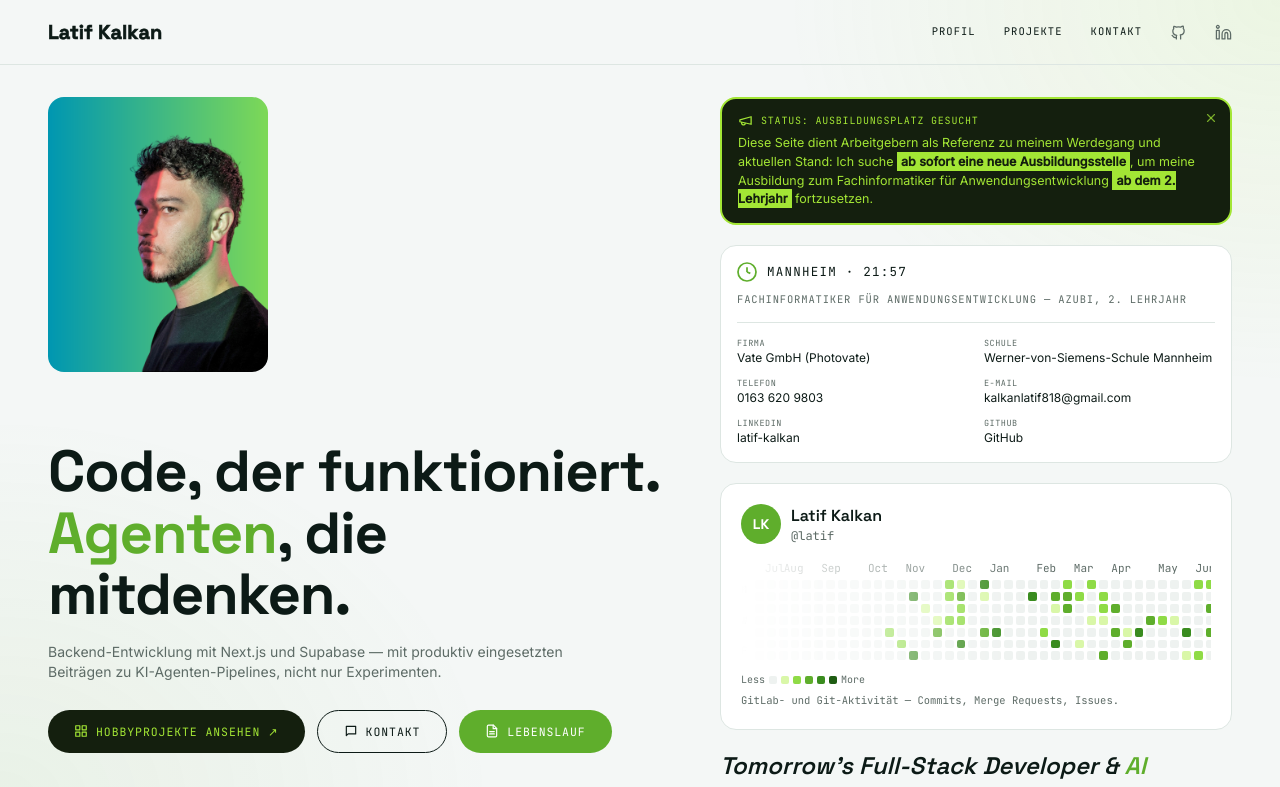
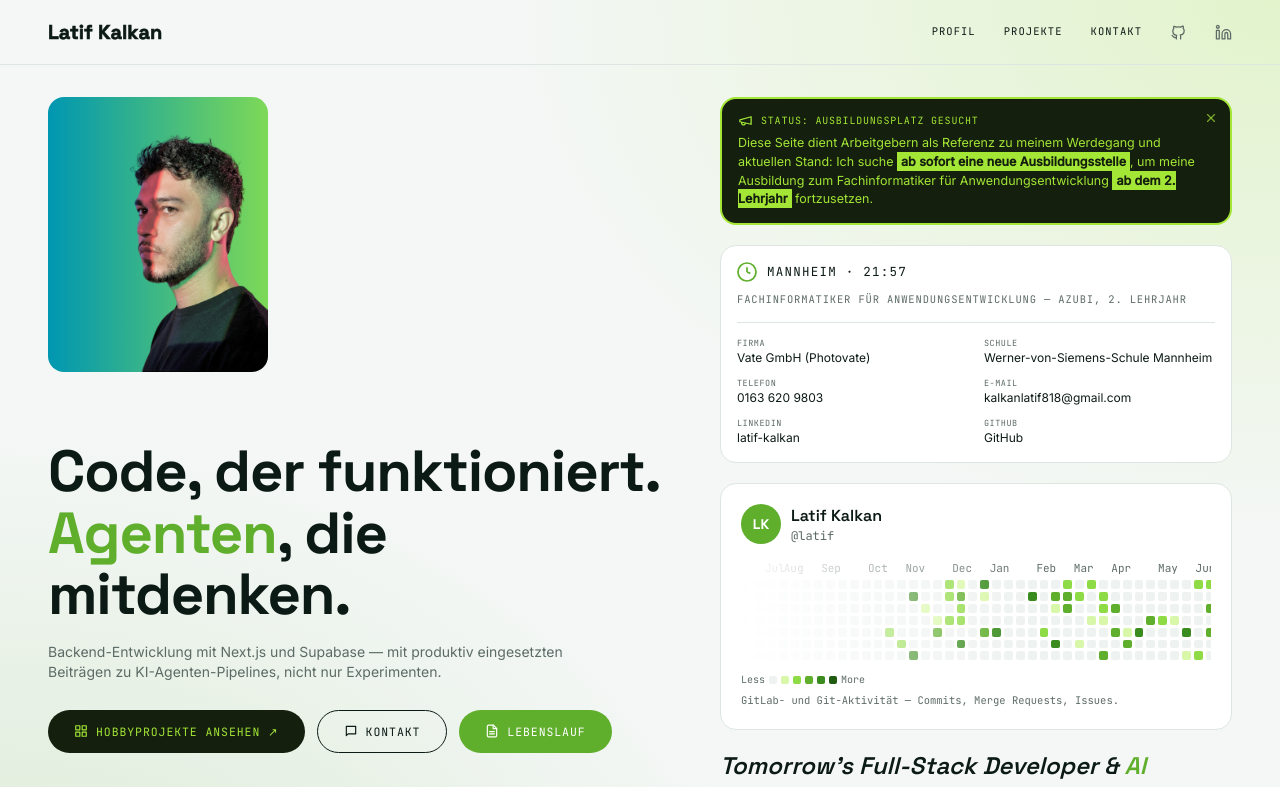
Before and after one commit to kalkanlatif/latif-portfolio, a Next.js app: page / in a window 1280 px wide. Shown: the top 787 px of the page. Built offline with nearby package versions, Linux system fonts and the light colour scheme; no server answers.

Commit message:
style: make background gradient bigger and more visible across full page

```diff
--- a/src/app/globals.css
+++ b/src/app/globals.css
@@ -29,9 +29,11 @@
 body {
   background-color: var(--color-page);
   background-image:
-    radial-gradient(ellipse 900px 700px at 100% 0%, rgba(163, 230, 53, 0.1) 0%, transparent 55%),
-    radial-gradient(ellipse 900px 700px at 0% 100%, rgba(95, 174, 44, 0.08) 0%, transparent 55%);
-  background-attachment: fixed;
+    radial-gradient(ellipse 1300px 900px at 100% 0%, rgba(163, 230, 53, 0.22) 0%, transparent 60%),
+    radial-gradient(ellipse 1300px 1000px at 0% 22%, rgba(95, 174, 44, 0.18) 0%, transparent 60%),
+    radial-gradient(ellipse 1300px 1000px at 100% 48%, rgba(163, 230, 53, 0.18) 0%, transparent 60%),
+    radial-gradient(ellipse 1300px 1000px at 0% 74%, rgba(95, 174, 44, 0.18) 0%, transparent 60%),
+    radial-gradient(ellipse 1300px 900px at 100% 100%, rgba(163, 230, 53, 0.2) 0%, transparent 60%);
   background-repeat: no-repeat;
   color: var(--color-ink);
   font-family: var(--font-body), system-ui, sans-serif;
```
